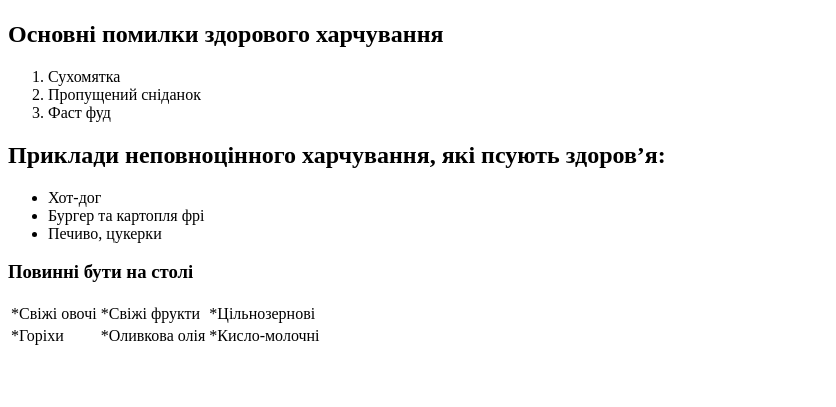
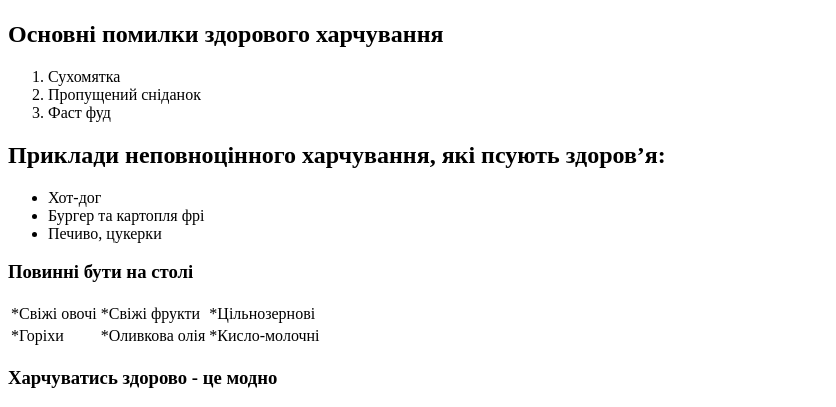
Before and after one commit to MartaSavka/HTML-home-task, a plain HTML site: page index.html in a window 1280 px wide. Shown: the part 1303-1710 px from the top of the page, without its empty margins (0-836 px from the left). Before the commit the page ends 1659 px from the top, so only its background shows below. Drawn offline with Linux system fonts and the light colour scheme.

Commit message:
made changes

```diff
--- a/index.html
+++ b/index.html
@@ -58,5 +58,8 @@
                 </tr>
          </table>
     </main>
+    <footer>
+        <h3>Харчуватись здорово - це модно</h3>
+    </footer>
 </body>
 </html>
```
